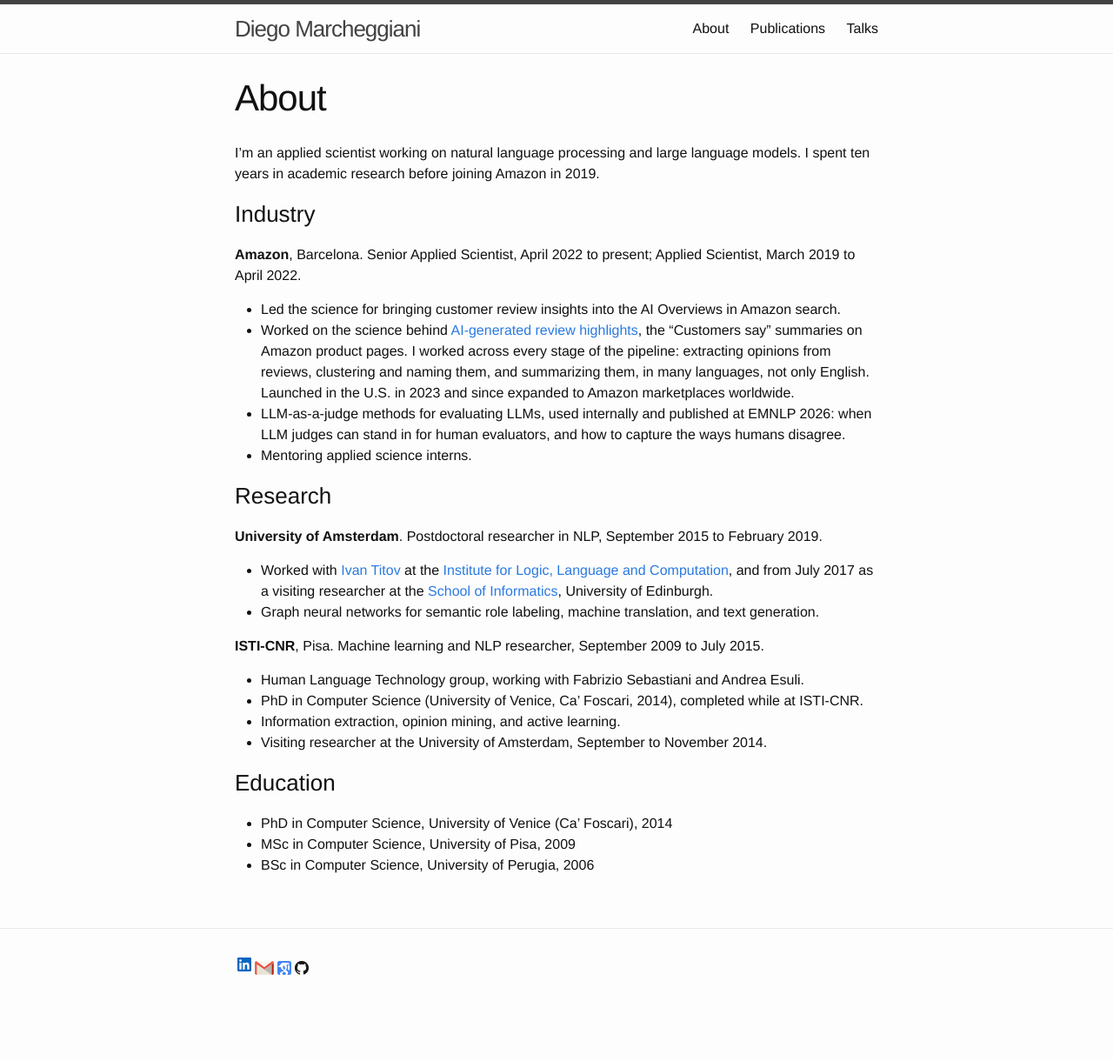
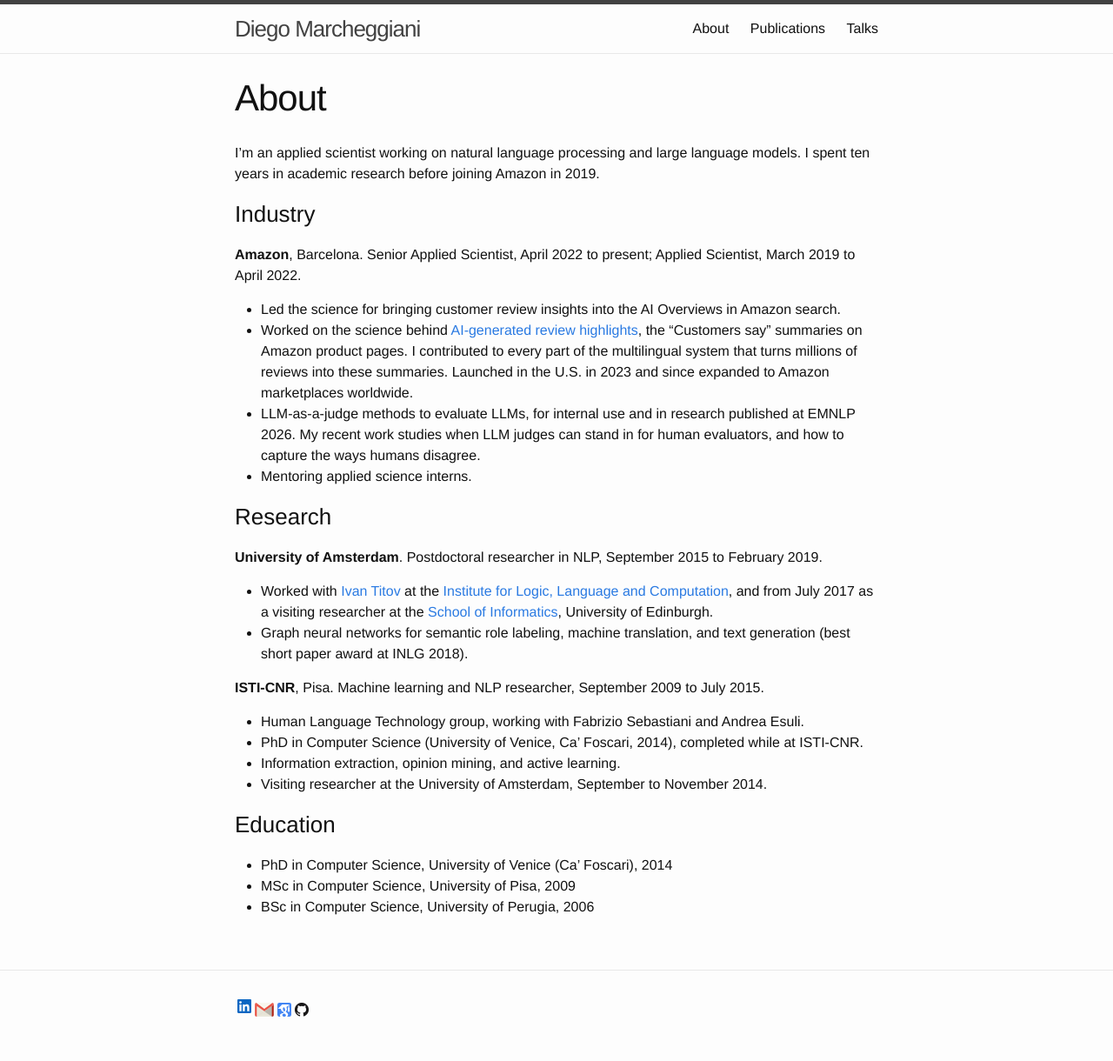
Before and after one commit to diegma/diegma.github.io, a Jekyll site: the page built from pages/about.md, in a window 1280 px wide. Shown: the whole page at 87% size. Built offline with Jekyll 4.4.1, drawn with Linux system fonts in a browser that asks for light colours; before the commit the page ends 1172 px from its top, so only the background shows below that.

Commit message:
About: match LinkedIn wording, add INLG award

```diff
--- a/pages/about.md
+++ b/pages/about.md
@@ -14,11 +14,11 @@ Applied Scientist, March 2019 to April 2022.
 
 - Led the science for bringing customer review insights into the AI Overviews in Amazon search.
 - Worked on the science behind [AI-generated review highlights](https://www.aboutamazon.com/news/amazon-ai/amazon-improves-customer-reviews-with-generative-ai),
-  the "Customers say" summaries on Amazon product pages. I worked across every stage of the pipeline:
-  extracting opinions from reviews, clustering and naming them, and summarizing them, in many languages, not only English.
-  Launched in the U.S. in 2023 and since expanded to Amazon marketplaces worldwide.
-- LLM-as-a-judge methods for evaluating LLMs, used internally and published at EMNLP 2026:
-  when LLM judges can stand in for human evaluators, and how to capture the ways humans disagree.
+  the "Customers say" summaries on Amazon product pages. I contributed to every part of the multilingual
+  system that turns millions of reviews into these summaries. Launched in the U.S. in 2023 and since
+  expanded to Amazon marketplaces worldwide.
+- LLM-as-a-judge methods to evaluate LLMs, for internal use and in research published at EMNLP 2026.
+  My recent work studies when LLM judges can stand in for human evaluators, and how to capture the ways humans disagree.
 - Mentoring applied science interns.
 
 ### Research
@@ -27,7 +27,8 @@ Applied Scientist, March 2019 to April 2022.
 
 - Worked with [Ivan Titov](http://ivan-titov.org/) at the [Institute for Logic, Language and Computation](https://www.illc.uva.nl),
   and from July 2017 as a visiting researcher at the [School of Informatics](https://www.ed.ac.uk/informatics), University of Edinburgh.
-- Graph neural networks for semantic role labeling, machine translation, and text generation.
+- Graph neural networks for semantic role labeling, machine translation, and text generation
+  (best short paper award at INLG 2018).
 
 **ISTI-CNR**, Pisa. Machine learning and NLP researcher, September 2009 to July 2015.
 
```
